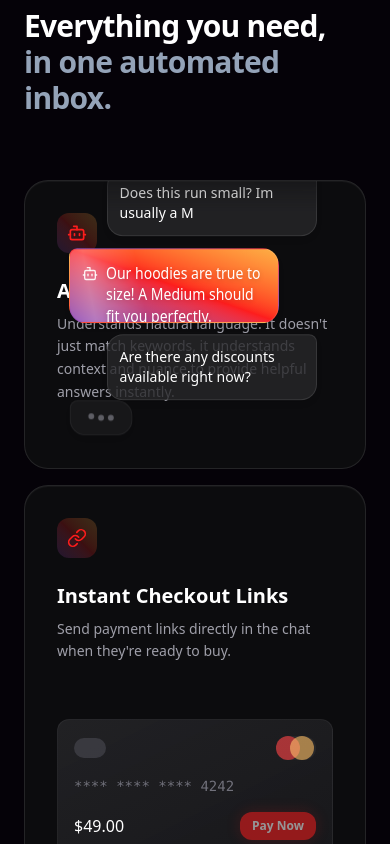
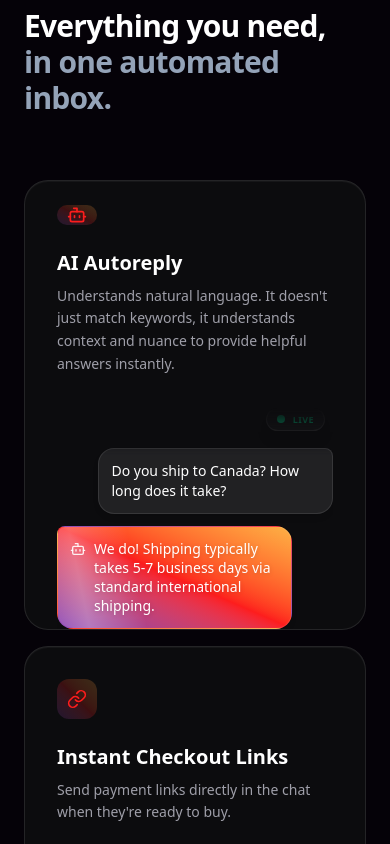
Before and after one commit to MuqeetMujeeb/noosto, a Next.js app: page / in a window 390 px wide. Shown: the part 2840-3684 px from the top of the page. Built offline with nearby package versions, Linux system fonts and the light colour scheme.

Commit message:
ai card size  update

```diff
--- a/src/components/sections/FeaturesSection.tsx
+++ b/src/components/sections/FeaturesSection.tsx
@@ -4,31 +4,11 @@ import React, { useState, useEffect } from "react";
 import { motion, AnimatePresence } from "framer-motion";
 import { Bot, Link as LinkIcon, Package, Database } from "lucide-react";
 
-const AI_EXCHANGES = [
-  {
-    user: "Does this run small? Im usually a M",
-    bot: "Our hoodies are true to size! A Medium should fit you perfectly.",
-  },
-  {
-    user: "Are there any discounts available right now?",
-    bot: "Yes! Use code WELCOME10 at checkout for 10% off your entire order today.",
-  },
-  {
-    user: "Do you ship to Canada? How long does it take?",
-    bot: "We do! Shipping typically takes 5-7 business days via standard international shipping.",
-  },
-  {
-    user: "Is the black out of stock?",
-    bot: "The black is currently sold out, but we are restocking next Tuesday!",
-  }
-];
-
 const LiveAutoReplyFeed = () => {
   const [messages, setMessages] = useState<{ id: number; text: string; sender: 'user' | 'bot' }[]>([]);
   const [isTyping, setIsTyping] = useState(false);
 
   useEffect(() => {
-    let index = 0;
     let isActive = true;
     let messageId = 0;
 
@@ -36,8 +16,7 @@ const LiveAutoReplyFeed = () => {
       await new Promise(r => setTimeout(r, 800));
 
       while (isActive) {
-        const userMsg = AI_EXCHANGES[index].user;
-        setMessages(prev => [...prev.slice(-2), { id: messageId++, text: userMsg, sender: 'user' }]);
+        setMessages(prev => [...prev.slice(-2), { id: messageId++, text: "Do you ship to Canada? How long does it take?", sender: 'user' }]);
 
         await new Promise(r => setTimeout(r, 600));
         if (!isActive) break;
@@ -47,13 +26,20 @@ const LiveAutoReplyFeed = () => {
         if (!isActive) break;
 
         setIsTyping(false);
-        const botMsg = AI_EXCHANGES[index].bot;
-        setMessages(prev => [...prev.slice(-2), { id: messageId++, text: botMsg, sender: 'bot' }]);
+        setMessages(prev => [...prev.slice(-2), { id: messageId++, text: "We do! Shipping typically takes 5-7 business days via standard international shipping.", sender: 'bot' }]);
+
+        await new Promise(r => setTimeout(r, 800));
+        if (!isActive) break;
+
+        setIsTyping(true);
+        await new Promise(r => setTimeout(r, 1200));
+        if (!isActive) break;
+
+        setIsTyping(false);
+        setMessages(prev => [...prev.slice(-2), { id: messageId++, text: "Yes! Use code WELCOME10 at checkout for 10% off your entire order today.", sender: 'bot' }]);
 
         await new Promise(r => setTimeout(r, 3500));
         if (!isActive) break;
-
-        index = (index + 1) % AI_EXCHANGES.length;
       }
     };
 
@@ -62,12 +48,13 @@ const LiveAutoReplyFeed = () => {
   }, []);
 
   return (
-    <div
-      className="absolute -bottom-4 -right-4 w-[110%] md:w-[95%] h-[320px] rounded-tl-2xl overflow-hidden pointer-events-none"
-      style={{ maskImage: 'linear-gradient(to bottom, transparent, black 25%, black)' }}
+    <motion.div
+      layout
+      className="relative w-full overflow-hidden flex flex-col justify-end mt-4 min-h-[160px]"
+      style={{ maskImage: 'linear-gradient(to bottom, transparent, black 15%, black)' }}
     >
       {/* Live Now Tag */}
-      <div className="absolute top-4 right-8 bg-zinc-900/90 border border-white/10 rounded-full px-2.5 py-1 flex items-center gap-2 backdrop-blur-md z-20 shadow-lg">
+      <div className="absolute top-0 right-2 bg-zinc-900/90 border border-white/10 rounded-full px-2.5 py-1 flex items-center gap-2 backdrop-blur-md z-20 shadow-lg">
         <span className="relative flex h-2 w-2">
           <span className="animate-ping absolute inline-flex h-full w-full rounded-full bg-emerald-400 opacity-75"></span>
           <span className="relative inline-flex rounded-full h-2 w-2 bg-emerald-500"></span>
@@ -75,16 +62,16 @@ const LiveAutoReplyFeed = () => {
         <span className="text-[9px] uppercase font-bold text-emerald-500 tracking-wider">Live</span>
       </div>
 
-      <div className="absolute inset-0 p-6 flex flex-col justify-end gap-3 z-10 w-full pr-8">
+      <motion.div layout className="pt-10 flex flex-col justify-end gap-3 z-10 w-full pb-1">
         <AnimatePresence mode="popLayout" initial={false}>
           {messages.map((msg) => (
             <motion.div
               layout
               key={msg.id}
-              initial={{ opacity: 0, y: 20, scale: 0.95 }}
+              initial={{ opacity: 0, y: 10, scale: 0.95 }}
               animate={{ opacity: 1, y: 0, scale: 1 }}
-              exit={{ opacity: 0, y: -20, scale: 0.95 }}
-              transition={{ type: "spring", stiffness: 300, damping: 30 }}
+              exit={{ opacity: 0, y: -10, scale: 0.95 }}
+              transition={{ type: "spring", stiffness: 350, damping: 30 }}
               className={`max-w-[85%] rounded-2xl p-3 text-sm shadow-md ${
                 msg.sender === 'user'
                   ? 'bg-zinc-800/80 border border-white/10 text-white ml-auto rounded-tr-sm'
@@ -111,10 +98,10 @@ const LiveAutoReplyFeed = () => {
           {isTyping && (
              <motion.div
                layout
-               initial={{ opacity: 0, y: 20, scale: 0.95 }}
+               initial={{ opacity: 0, y: 10, scale: 0.95 }}
                animate={{ opacity: 1, y: 0, scale: 1 }}
-               exit={{ opacity: 0, y: -20, scale: 0.95 }}
-               transition={{ type: "spring", stiffness: 300, damping: 30 }}
+               exit={{ opacity: 0, y: -10, scale: 0.95 }}
+               transition={{ type: "spring", stiffness: 350, damping: 30 }}
                className="bg-zinc-800/80 border border-white/10 rounded-2xl rounded-tl-sm p-3 mr-auto w-16 h-10 flex items-center justify-center gap-1 shadow-md"
              >
                <motion.div animate={{ y: [0, -4, 0] }} transition={{ repeat: Infinity, duration: 0.8, delay: 0 }} className="w-1.5 h-1.5 bg-zinc-400 rounded-full" />
@@ -123,8 +110,8 @@ const LiveAutoReplyFeed = () => {
              </motion.div>
           )}
         </AnimatePresence>
-      </div>
-    </div>
+      </motion.div>
+    </motion.div>
   );
 };
 
@@ -133,7 +120,7 @@ const features = [
     title: "AI Autoreply",
     description: "Understands natural language. It doesn't just match keywords, it understands context and nuance to provide helpful answers instantly.",
     icon: Bot,
-    className: "md:col-span-2 md:row-span-2 bg-[#0c0c0e] border border-white/10 shadow-[inset_0_1px_1px_rgba(255,255,255,0.05)] backdrop-blur-md",
+    className: "md:col-span-2 md:row-span-2 bg-[#0c0c0e] border border-white/10 shadow-[inset_0_1px_1px_rgba(255,255,255,0.05)] backdrop-blur-md pt-6 max-h-[450px]",
     visual: <LiveAutoReplyFeed />
   },
   {
@@ -213,12 +200,13 @@ export const FeaturesSection = () => {
         <div className="grid md:grid-cols-3 gap-4 md:grid-rows-3 min-h-[600px]">
           {features.map((feature, i) => (
             <motion.div
+              layout
               key={feature.title}
               initial={{ opacity: 0, y: 20 }}
               whileInView={{ opacity: 1, y: 0 }}
               viewport={{ once: true }}
               transition={{ delay: i * 0.1 }}
-              className={`rounded-3xl p-8 border border-white/10 hover:border-white/20 transition-all overflow-hidden relative group ${feature.className}`}
+              className={`rounded-3xl ${feature.title === "AI Autoreply" ? "p-8 pt-6 max-h-[450px]" : "p-8"} border border-white/10 hover:border-white/20 transition-all overflow-hidden relative group flex flex-col ${feature.className}`}
             >
               <div className="relative z-10 flex flex-col h-full">
                 <div className="h-10 w-10 rounded-xl bg-gradient-to-tr from-[#833ab4]/20 via-[#fd1d1d]/20 to-[#fcb045]/20 text-[#fd1d1d] flex items-center justify-center mb-6">
@@ -228,7 +216,7 @@ export const FeaturesSection = () => {
                 <p className="text-zinc-400 text-sm leading-relaxed">{feature.description}</p>
 
                 {feature.visual && (
-                  <div className="mt-8 flex-1">
+                  <div className="mt-4 flex-1 flex flex-col justify-end">
                     {feature.visual}
                   </div>
                 )}
```
